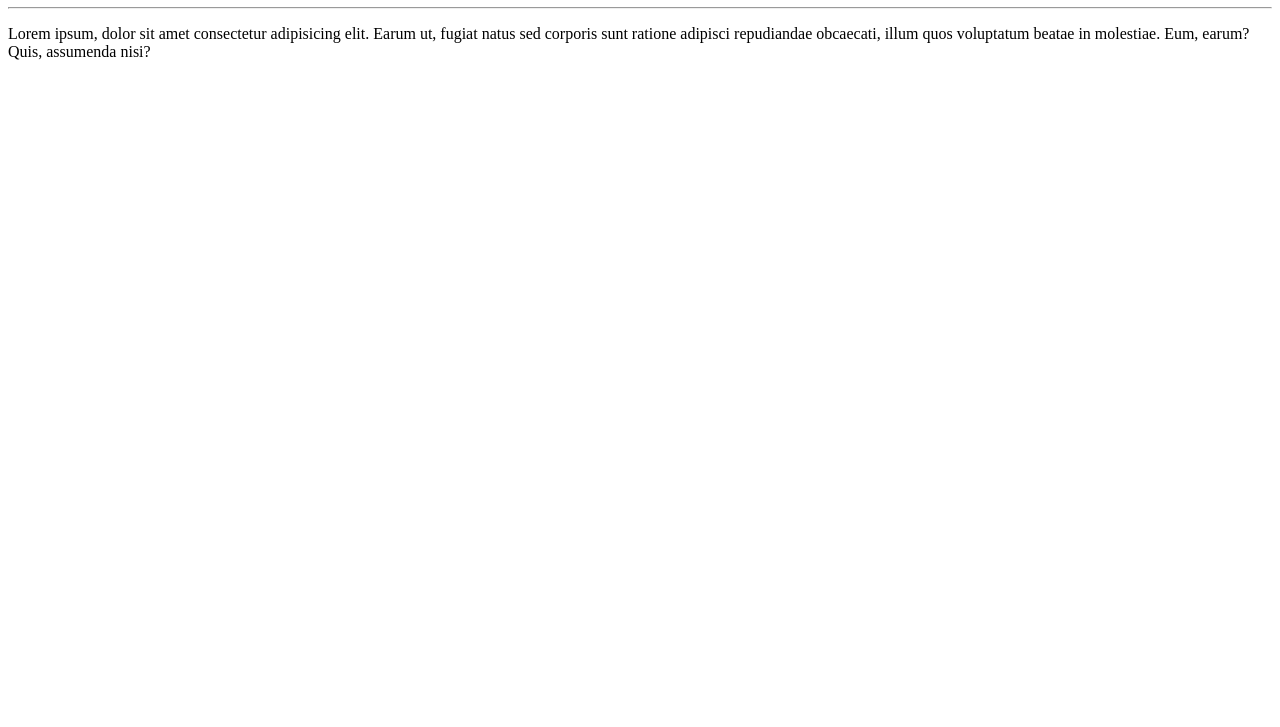
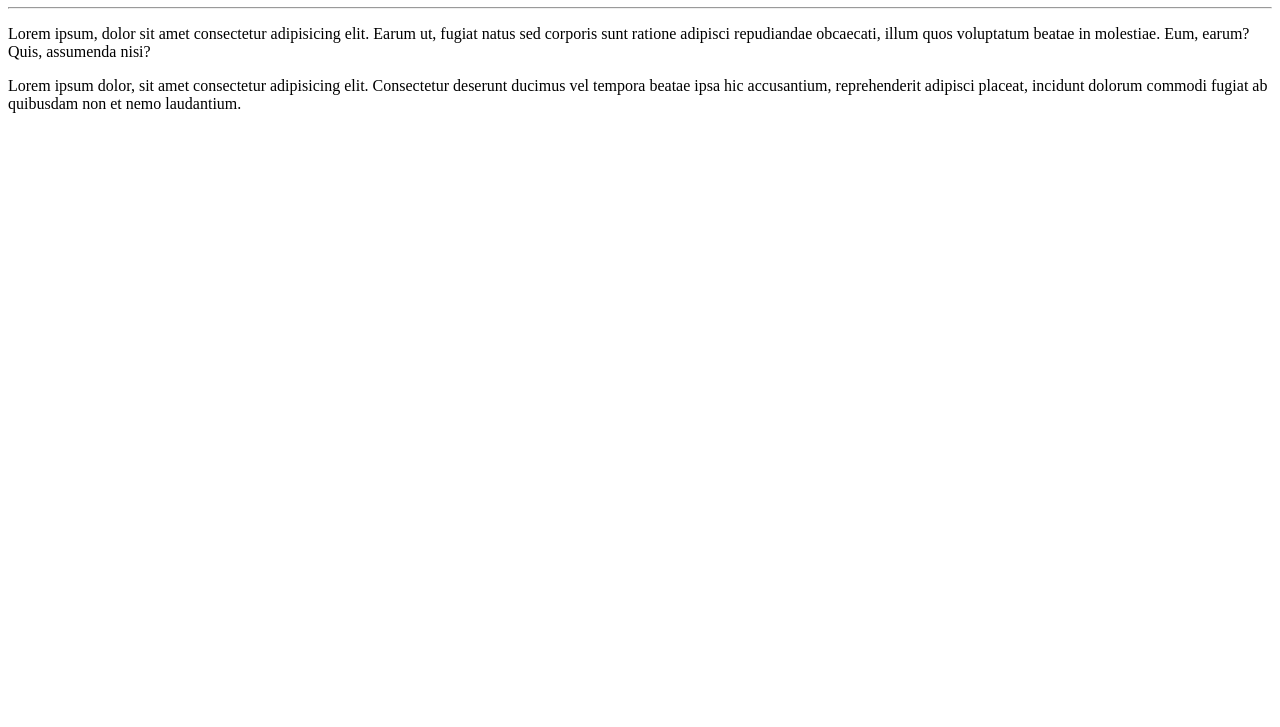
Before and after one commit to borgesgustavo/Projeto1, a plain HTML site: page index.html in a window 1280 px wide. Shown: the part 73-800 px from the top of the page. Drawn offline with Linux system fonts and the light colour scheme.

Commit message:
Adicionei um parágrafo
Parágrafo

```diff
--- a/index.html
+++ b/index.html
@@ -10,5 +10,6 @@
     <h1>Hello Universo</h1>
     <hr>
     <p>Lorem ipsum, dolor sit amet consectetur adipisicing elit. Earum ut, fugiat natus sed corporis sunt ratione adipisci repudiandae obcaecati, illum quos voluptatum beatae in molestiae. Eum, earum? Quis, assumenda nisi?</p>
+    <p>Lorem ipsum dolor, sit amet consectetur adipisicing elit. Consectetur deserunt ducimus vel tempora beatae ipsa hic accusantium, reprehenderit adipisci placeat, incidunt dolorum commodi fugiat ab quibusdam non et nemo laudantium.</p>
 </body>
 </html>
```
